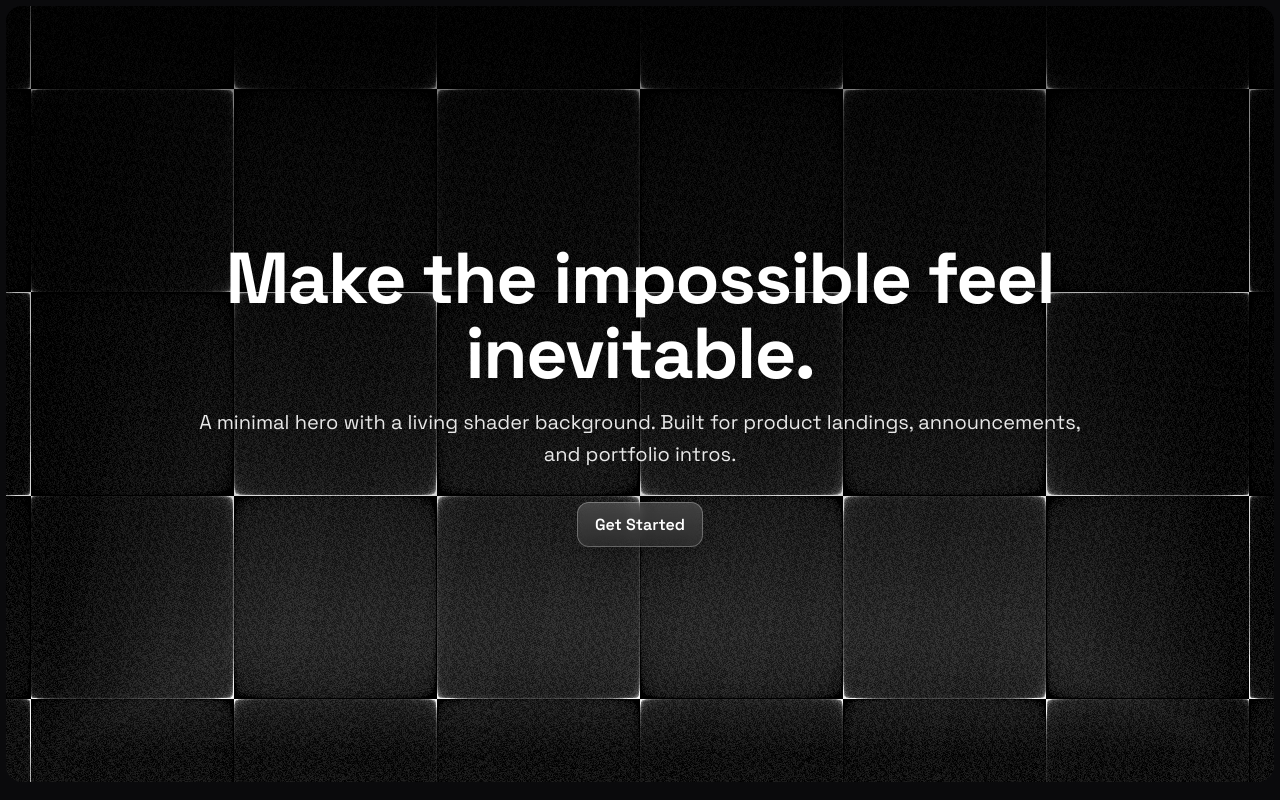
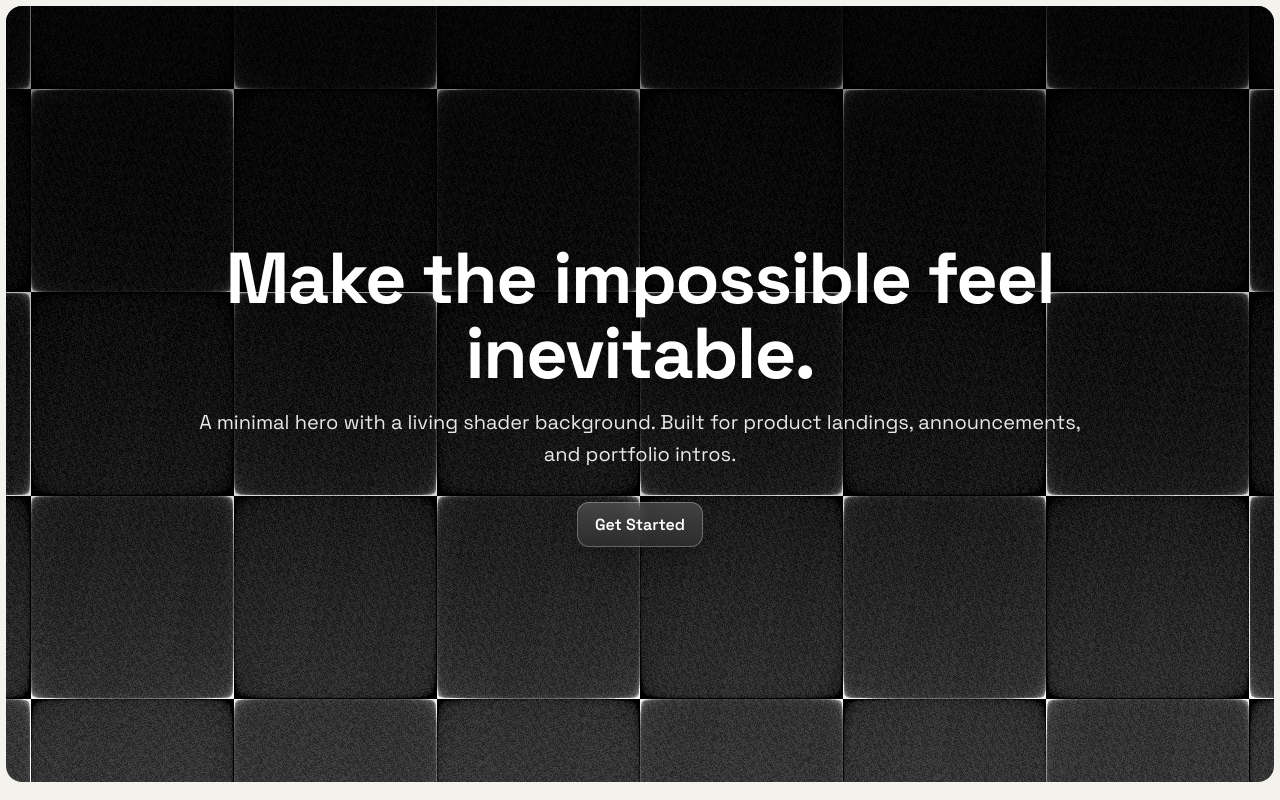
Before and after one commit to FemaDongz/1975.lol, a Next.js app: page /test2 in a window 1280 px wide. Built offline with nearby package versions, Linux system fonts and the light colour scheme.

Commit message:
fix: remove edge vignette mask, white outer background on test2

```diff
--- a/app/AetherHero.tsx
+++ b/app/AetherHero.tsx
@@ -59,12 +59,10 @@ void main() {
   vec2 uv=(FC-.5*R)/MN;
   vec3 col=vec3(0);
   float s=12., e=9e-4;
-  // bingkai proporsional: margin sama di kanan-kiri-atas-bawah, responsif
+  // koordinat ternormalisasi (-1..1) untuk gradient yang proporsional
   vec2 halfE = vec2(R.x, R.y) / MN * 0.5;
   vec2 nrm = uv / halfE; // -1..1 di semua sisi, layar apapun
-  float edge = max(abs(nrm.x), abs(nrm.y));
-  // blur tepi yang halus: fade lebar + lantai, sisi tidak pernah terpotong
-  float mask = max(0.3, 1.0 - smoothstep(0.55, 1.15, edge));
+  float mask = 1.0; // tanpa vignette: grid + glow full-bleed sampai tepi
   // grid di dalam bingkai saja
   float grid = e/(sin(uv.x*s)*cos(uv.y*s));
   col += grid * mask;
--- a/app/test2/page.tsx
+++ b/app/test2/page.tsx
@@ -10,7 +10,7 @@ export default function Test2Page() {
         width: "100%",
         height: "100dvh",
         overflow: "hidden",
-        background: "#0a0a0c",
+        background: "#f4f2ed",
         display: "flex",
         alignItems: "center",
         justifyContent: "center",
```
